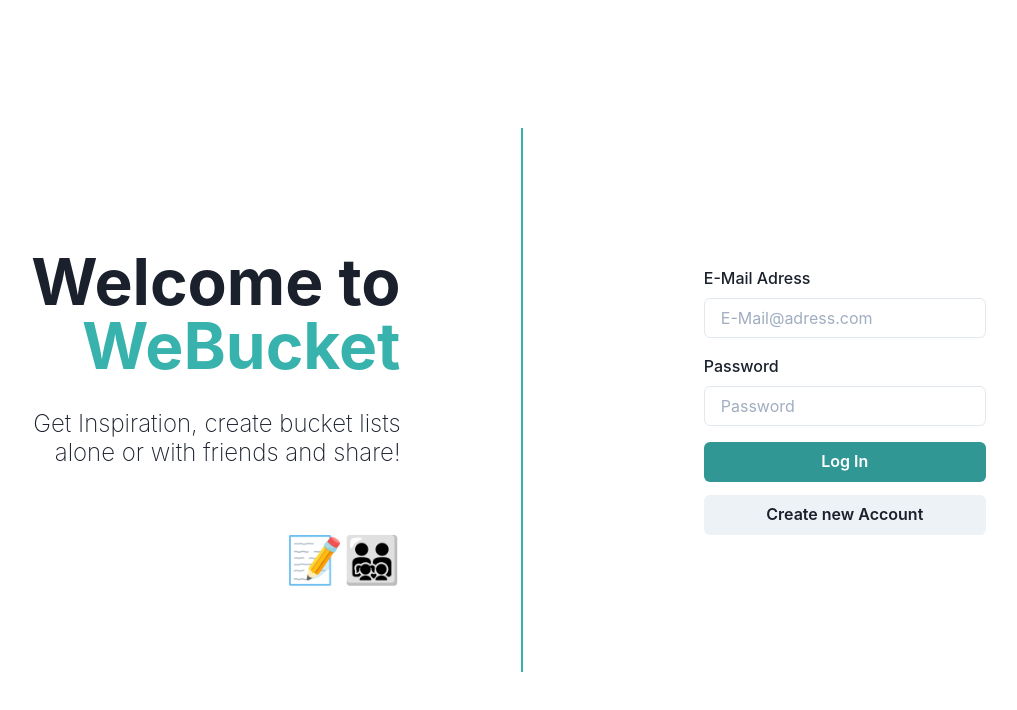
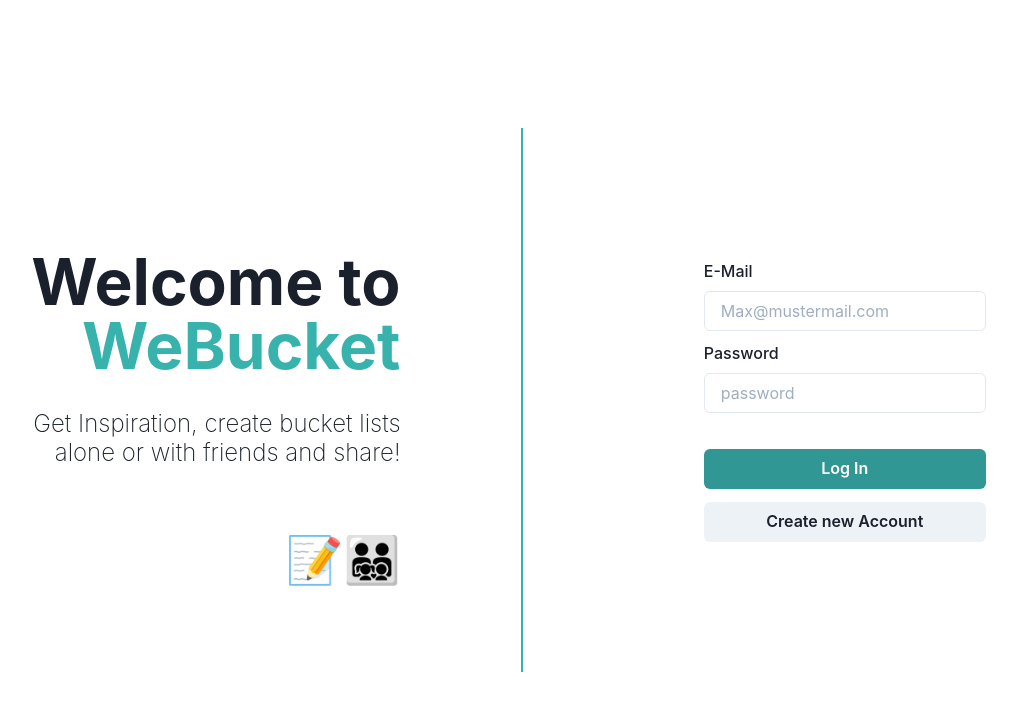
Before and after one commit to SajmonNowak/BucketList, a React (Create React App) app in the folder client/: page /login in a window 1280 px wide. Shown: the top 710 px of the page, without its empty margins (181-1198 px from the left). Built offline with nearby package versions, Linux system fonts and the light colour scheme.

Commit message:
Create ChakaInput component to eliminate redundancy. Added Login Error Handling

```diff
--- /dev/null
+++ b/client/src/components/ChakraInput.js
@@ -0,0 +1,26 @@
+import React from "react";
+import {
+  FormControl,
+  FormErrorMessage,
+  FormLabel,
+  Input,
+} from "@chakra-ui/react";
+
+const ChakraInput = ({ label, id, register, errors, validation, ...rest }) => {
+  return (
+    <FormControl isInvalid={errors?.[id]?.message}>
+      <FormLabel>{label}</FormLabel>
+      <Input
+        {...rest}
+        {...register(id, {
+          required: "This is required",
+          minLength: { value: 3, message: "Your input is too short." },
+          validate: { ...validation },
+        })}
+      ></Input>
+      <FormErrorMessage>{errors?.[id]?.message}</FormErrorMessage>
+    </FormControl>
+  );
+};
+
+export default ChakraInput;
--- a/client/src/components/Login.js
+++ b/client/src/components/Login.js
@@ -1,19 +1,19 @@
-import React, { useEffect } from "react";
+import React, { useEffect, useState } from "react";
 import {
+  Box,
   Button,
   Flex,
-  FormControl,
-  FormErrorMessage,
-  FormLabel,
-  Input,
+  Text,
   VStack,
 } from "@chakra-ui/react";
 import { Link, useNavigate } from "react-router-dom";
 import { useForm } from "react-hook-form";
 import { useDispatch, useSelector } from "react-redux";
 import { login, reset } from "../features/auth/authSlice";
+import ChakraInput from "./ChakraInput";
 
 const Login = () => {
+  const [errorMessage, setErrorMessage] = useState(false);
   const dispatch = useDispatch();
   const navigate = useNavigate();
 
@@ -23,52 +23,61 @@ const Login = () => {
     formState: { errors, isSubmitting },
   } = useForm();
 
-  const { user, isLoading, isError, isSuccess, message } = useSelector(
-    (state) => state.auth
-  );
+  const { user, isError, isSuccess } = useSelector((state) => state.auth);
 
-  function onSubmit(values) {
+  const onSubmit = (values) => {
     const data = {
       email: values.email,
       password: values.password,
     };
 
     dispatch(login(data));
+  };
+
+  useEffect(() => {
+    if (user || isSuccess) {
+      navigate("/");
     }
 
-  useEffect(() => {
-    if(user || isSuccess){
-      navigate("/")
+    if (isError) {
+      setErrorMessage("Wrong e-mail or password. Try again.");
     }
 
-    dispatch(reset())
-  }, [user , isSuccess, navigate, dispatch]);
+    dispatch(reset());
+  }, [user, isSuccess, isError, navigate, dispatch]);
+
+  const checkIfEmail = (email) => {
+    return String(email)
+      .toLowerCase()
+      .match(
+        /^(([^<>()[\]\\.,;:\s@"]+(\.[^<>()[\]\\.,;:\s@"]+)*)|(".+"))@((\[[0-9]{1,3}\.[0-9]{1,3}\.[0-9]{1,3}\.[0-9]{1,3}\])|(([a-zA-Z\-0-9]+\.)+[a-zA-Z]{2,}))$/
+      );
+  };
 
   return (
     <form onSubmit={handleSubmit(onSubmit)}>
-      <FormControl isInvalid={errors.name}>
-        <FormLabel htmlFor="eMail">E-Mail Adress</FormLabel>
-        <Input
-          id="eMail"
-          placeholder="E-Mail@adress.com"
-          type="text"
-          {...register("email", {
-            required: "This is required",
-            minLength: { value: 3, message: "Minimum length should be 3" },
-          })}
+      <VStack spacing="10px">
+        <ChakraInput
+          label="E-Mail"
+          id="email"
+          placeholder="Max@mustermail.com"
+          register={register}
+          errors={errors}
+          validation={{
+            isEmail: (v) => checkIfEmail(v) || "Player enter a real E-Mail",
+          }}
         />
-        <FormLabel htmlFor="password" mt={4}>
-          Password
-        </FormLabel>
-        <Input
+        <ChakraInput
+          label="Password"
           id="password"
-          placeholder="Password"
-          type="password"
-          {...register("password")}
-        ></Input>
-        <FormErrorMessage>
-          {errors.name && errors.name.message}
-        </FormErrorMessage>
+          placeholder="password"
+          register={register}
+          errors={errors}
+        />
+      </VStack>
+      <Box padding="10px 0">
+        <Text color="red">{errorMessage}</Text>
+      </Box>
       <Flex w="100%">
         <VStack w="100%">
           <Button
@@ -87,7 +96,6 @@ const Login = () => {
           </Link>
         </VStack>
       </Flex>
-      </FormControl>
     </form>
   );
 };
```
Also changed, not shown: client/src/features/auth/authSlice.js (+9 -13 lines), client/src/pages/Register.js (+3 -5 lines), 1 other file (tests, documents, lock files or other folders). Lines whose indentation alone changed are shown as unchanged.
